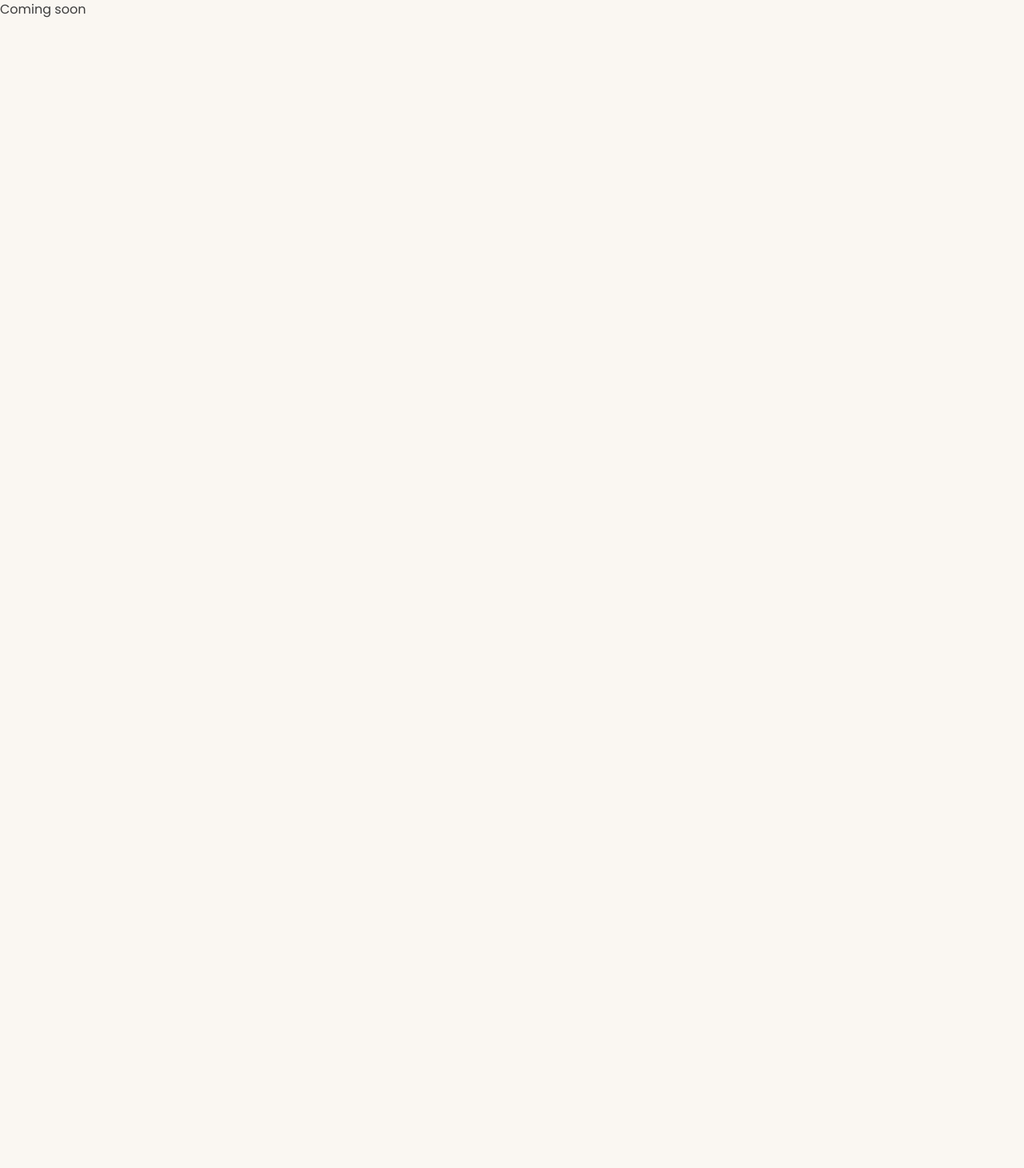
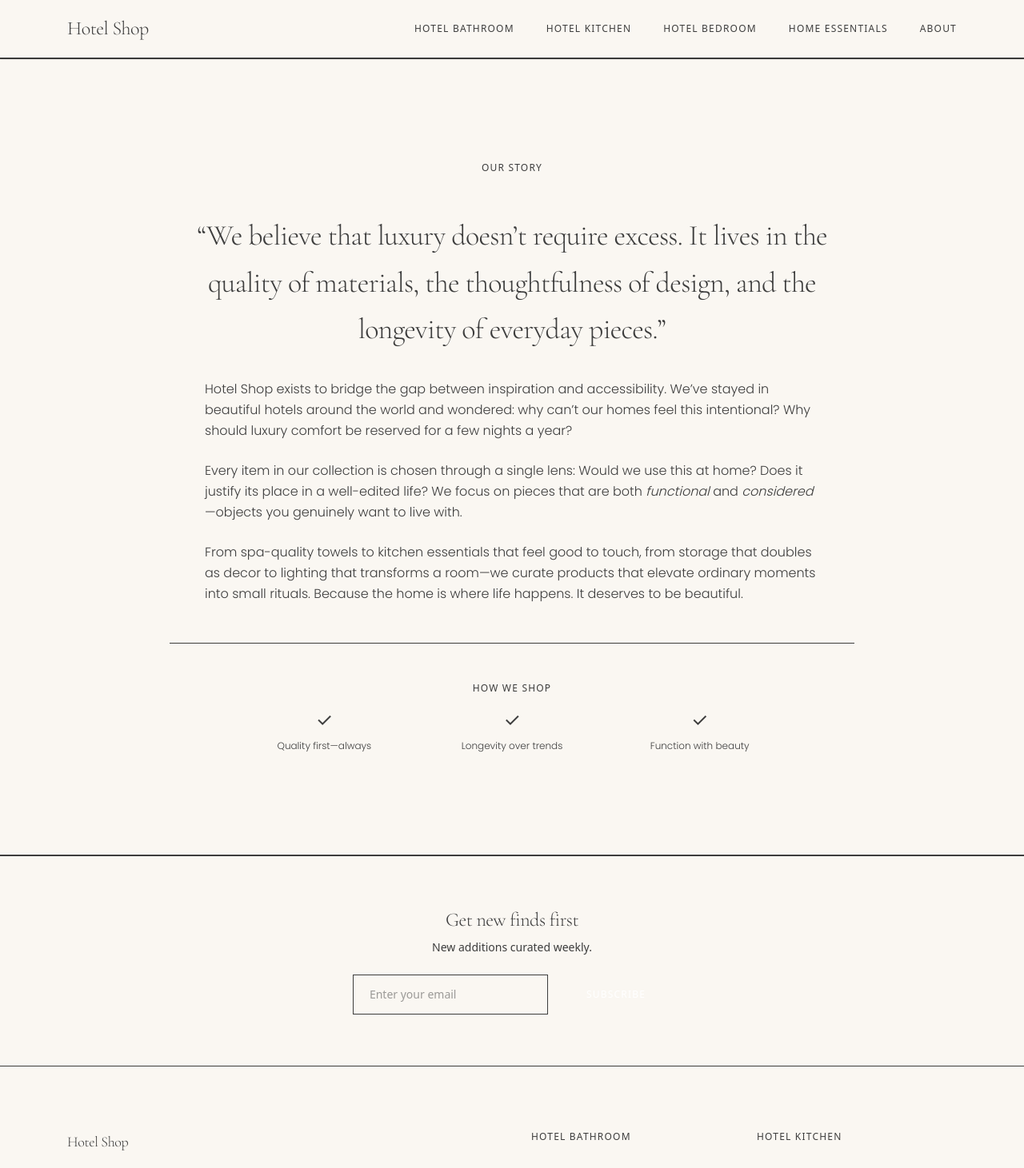
Before and after one commit to acknudsen1984/hotelshopstudio, a Next.js app: page /about in a window 1280 px wide. Shown: the top 1461 px of the page at 80% size. Before the commit the page ends 800 px from the top, so only its background shows below. Built offline with nearby package versions, Linux system fonts and the light colour scheme.

Commit message:
fix: move Our Story to /about page, remove from homepage, add About nav link

```diff
--- a/app/about/page.tsx
+++ b/app/about/page.tsx
@@ -1 +1,36 @@
-export default function Page() { return <main>Coming soon</main>; }
+import type { Metadata } from "next";
+import Nav from "@/components/Nav";
+import Footer from "@/components/Footer";
+import BrandStory from "@/components/BrandStory";
+import EmailSignup from "@/components/EmailSignup";
+
+export const metadata: Metadata = {
+  title: "Our Story — Hotel Shop",
+  description:
+    "Why Hotel Shop exists — bridging the gap between hotel inspiration and accessible luxury at home.",
+};
+
+export default function AboutPage() {
+  return (
+    <>
+      <Nav />
+      <main className="flex-1">
+        <BrandStory />
+        <section className="bg-off-white border-t border-border">
+          <div className="mx-auto max-w-6xl px-5 py-14 sm:py-16 text-center">
+            <p className="font-display text-2xl text-charcoal font-light mb-2">
+              Get new finds first
+            </p>
+            <p className="text-muted text-sm font-sans mb-6">
+              New additions curated weekly.
+            </p>
+            <div className="flex justify-center">
+              <EmailSignup />
+            </div>
+          </div>
+        </section>
+      </main>
+      <Footer />
+    </>
+  );
+}
--- a/app/page.tsx
+++ b/app/page.tsx
@@ -3,7 +3,6 @@ import Footer from "@/components/Footer";
 import Hero from "@/components/Hero";
 import TopSellersCarousel from "@/components/TopSellersCarousel";
 import ShopTheLook from "@/components/ShopTheLook";
-import BrandStory from "@/components/BrandStory";
 import CollectionsGrid from "@/components/CollectionsGrid";
 import SocialProof from "@/components/SocialProof";
 import ProductGridFull from "@/components/ProductGridFull";
@@ -87,9 +86,6 @@ export default function Home() {
         {/* ───── Shop the Look Section ───── */}
         <ShopTheLook scenes={lifestyleScenes} />
 
-        {/* ───── Brand Story Section ───── */}
-        <BrandStory />
-
         {/* ───── Collections Grid ───── */}
         <CollectionsGrid />
 
--- a/components/Nav.tsx
+++ b/components/Nav.tsx
@@ -9,6 +9,7 @@ const NAV_LINKS = [
   { label: "Hotel Kitchen", href: "/hotel-kitchen" },
   { label: "Hotel Bedroom", href: "/hotel-bedroom" },
   { label: "Home Essentials", href: "/home-essentials" },
+  { label: "About", href: "/about" },
 ];
 
 export default function Nav() {
```
